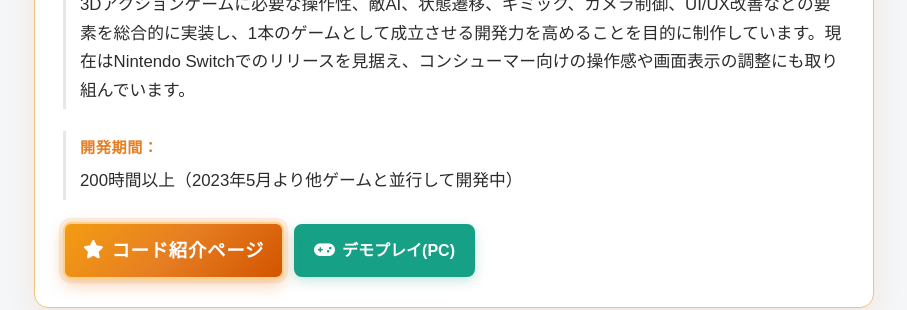
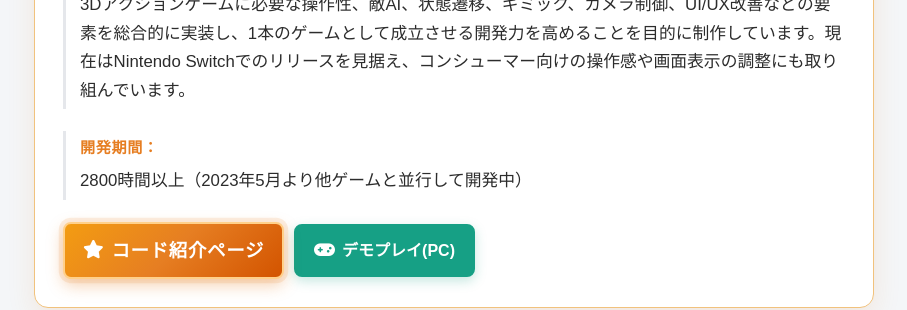
Before and after one commit to kosuke-Hanchan/Portfolio_HP, a plain HTML site: page index.html in a window 1280 px wide. Shown: the part 3200-3510 px from the top of the page, without its empty margins (186-1093 px from the left). Drawn offline with Linux system fonts and the light colour scheme.

Commit message:
Update index.html

```diff
--- a/index.html
+++ b/index.html
@@ -104,7 +104,7 @@
       </div>
       <p><strong>ゲーム概要：</strong>Nintendo Switchでのリリースを目標に開発している3Dアクションアドベンチャーゲームです。戦闘・ギミック・探索要素を組み合わせたステージ構成に加え、コントローラー操作や画面表示など、コンシューマー向けのプレイ体験を意識して制作しています。</p>
       <p><strong>開発目的：</strong>3Dアクションゲームに必要な操作性、敵AI、状態遷移、ギミック、カメラ制御、UI/UX改善などの要素を総合的に実装し、1本のゲームとして成立させる開発力を高めることを目的に制作しています。現在はNintendo Switchでのリリースを見据え、コンシューマー向けの操作感や画面表示の調整にも取り組んでいます。</p>
-      <p><strong>開発期間：</strong>200時間以上（2023年5月より他ゲームと並行して開発中）</p>
+      <p><strong>開発期間：</strong>2800時間以上（2023年5月より他ゲームと並行して開発中）</p>
       <div class="button-group">
         <a href="main_project.html" class="button button-hero"><i class="fas fa-star"></i> コード紹介ページ</i></a>
         <a href="main_demo/main_demo.html" class="button button-demo"><i class="fas fa-gamepad"></i> デモプレイ(PC)</a>
```
